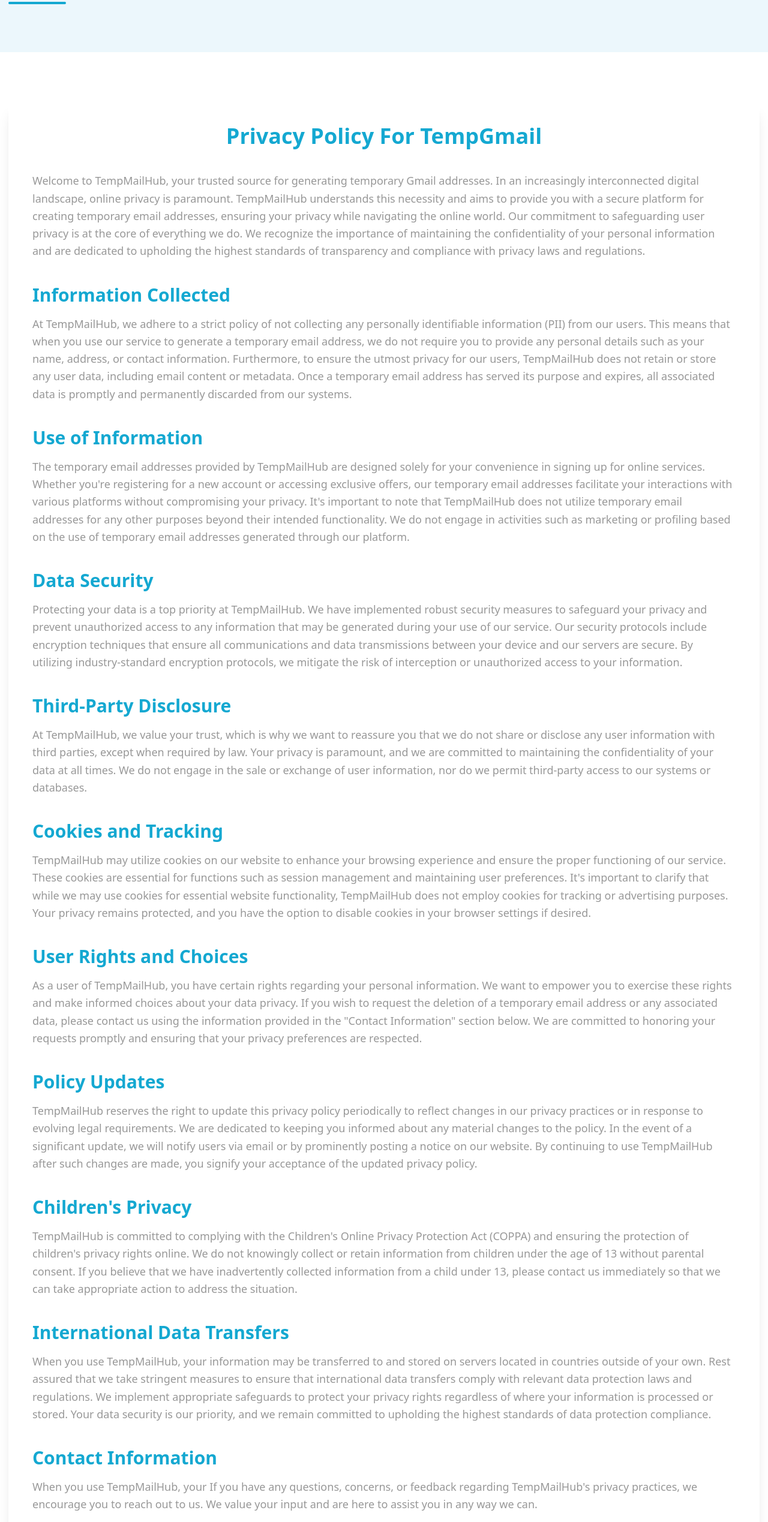
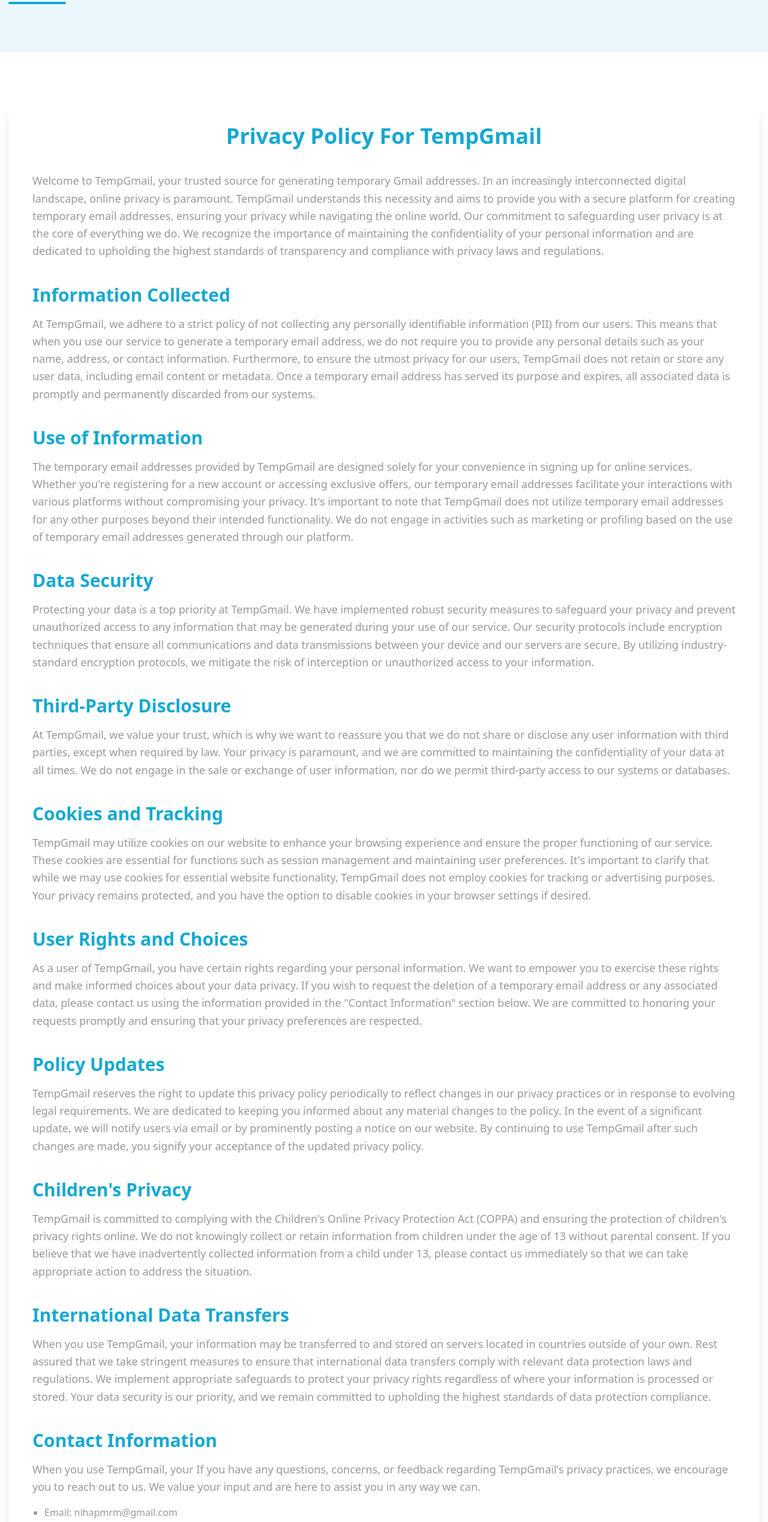
Before and after one commit to bhavin3206/temp-gmail, a React (Vite) app in the folder frontend/: page /privacy-policy in a window 1280 px wide. Shown: the part 234-2772 px from the top of the page at 60% size. Built offline with nearby package versions, Linux system fonts and the light colour scheme.

Commit message:
update content

```diff
--- a/frontend/src/components/About/about-us.jsx
+++ b/frontend/src/components/About/about-us.jsx
@@ -2,55 +2,55 @@
   {
     title: "Gmail Privacy",
     description:
-      "In our commitment to Gmail privacy, we ensure your emails remain yours alone; Temp Mail Hub never saved or stored any messages, upholding absolute user privacy.",
+      "At TempGmail, we are dedicated to protecting your Gmail privacy. Your emails remain completely private—TempGmail never saves or stores any of your messages, ensuring total user confidentiality.",
   },
   {
-    title: "Our Responsibility",
+    title: "Our Commitment",
     description:
-      "We're dedicated to keeping your email safe and private. Every temporary Gmail we provide is designed to be secure and easy to use, ensuring your peace of mind.",
+      "We are committed to safeguarding your email privacy. Each temporary Gmail we offer is built with security and simplicity in mind, ensuring you can use it with complete peace of mind.",
   },
   {
     title: "Why Choose Us",
     description:
-      "We provide genuine Gmails for a professional touch, blending top-notch security with user-friendly design. Choose us for authentic, hassle-free email solutions that prioritize your needs.",
+      "We offer authentic Gmail addresses with a professional edge, combining robust security and an easy-to-use design. Choose us for reliable, hassle-free email solutions that put your needs first.",
   },
   {
-    title: "Rapid Suppor",
+    title: "Rapid Support",
     description:
-      "Our dedicated team is available 24/7, ready to assist with any inquiries or issues. We're here to ensure a smooth, uninterrupted service, always prioritizing your needs and satisfaction.",
+      "Our dedicated team is available around the clock to assist with any questions or concerns. We’re committed to providing seamless service, always prioritizing your needs and ensuring your satisfaction.",
   },
 ];
 
 const UniqueSection = [
   {
     number: "1",
-    title: "Enhanced Privacy: ",
+    title: "Increased Privacy",
     description:
-      "With Temp Gmail, your identity and personal information remain anonymous, offering an added layer of privacy in your online interactions, essential in an era where data breaches are common.",
+      "Temp Gmail ensures your identity and personal details stay anonymous, providing an extra layer of privacy for your online activities—especially important in an age where data breaches are all too common.",
   },
   {
     number: "2",
-    title: "Exclusive Gmail Access: ",
+    title: "Exclusive Gmail Access",
     description:
-      "While many providers offer temporary email services, Temp Gmail specializes in offering unique access to temporary Gmail addresses, providing the reliability and familiarity of Google's service without compromising your main account.",
+      "Unlike other providers, Temp Gmail specializes in offering temporary Gmail addresses, giving you the reliability and familiarity of Google's service while keeping your primary account secure and separate.",
   },
   {
     number: "3",
-    title: "Superior Security: ",
+    title: "Top-Notch Security",
     description:
-      "Our platform prioritizes your security, ensuring that every temporary email address you use is secure and protected from potential threats, keeping unwanted spam and malicious emails away from your real inbox.",
+      "We prioritize your security, ensuring that each temporary email address is fully protected against potential threats, keeping spam and malicious emails away from your primary inbox.",
   },
   {
     number: "4",
-    title: "User-Friendly Interface: ",
+    title: "Easy-to-Use Interface",
     description:
-      "We understand the importance of simplicity. Our service is designed to be intuitive and easy to navigate, allowing you to generate and use a temporary Gmail address with just a few clicks.",
+      "We value simplicity. Our service is designed for ease of use, making it effortless to create and manage a temporary Gmail address with just a few clicks.",
   },
   {
     number: "5",
-    title: "Free and Accessible: ",
+    title: "Free and Accessible",
     description:
-      "Temp Gmail is committed to providing a high-quality service that is accessible to everyone. Enjoy the benefits of a temporary Gmail address at no cost, perfect for quick sign-ups, testing, or any situation where your primary email should remain private.",
+      "Temp Gmail is dedicated to offering a top-tier service that's available to all. Get the advantages of a temporary Gmail address at no cost—ideal for quick sign-ups, testing, or any situation where you want to keep your primary email private.",
   },
 ];
 
@@ -74,17 +74,16 @@
         <div className="container">
           <div className="text-center space-y-5">
             <h3 className="text-2xl sm:text-3xl md:text-4xl font-extrabold text-center text-primary-foreground">
-              Welcome to Tempgmail
+              Welcome to TempGmail
             </h3>
 
             <p>
-              Where we stand out in the world of temporary email services. Many temp mail providers
-              exist, but we are unique because we deliver exclusive, secure Gmail solutions with
-              unmatched privacy. Our commitment is to provide you with a safe, reliable, and
-              convenient way to protect your primary email from spam and maintain your privacy
-              online. At TempMailHub, we're more than just a service; we're your ally in navigating
-              the digital world with confidence and ease. Join us on a journey towards a cleaner,
-              safer inbox.
+              While many temporary email providers exist, we stand out by offering exclusive, secure
+              Gmail solutions with unparalleled privacy. Our goal is to offer a safe, reliable, and
+              easy way to protect your primary email from spam and ensure your online privacy. At
+              TempGmail, we're not just a service—we're your trusted partner, helping you navigate
+              the digital world with confidence and peace of mind. Join us in creating a cleaner,
+              more secure inbox.
             </p>
           </div>
         </div>
--- a/frontend/src/components/PrivacyPolicy/privacy-policy.jsx
+++ b/frontend/src/components/PrivacyPolicy/privacy-policy.jsx
@@ -23,14 +23,14 @@
 
             <div className="space-y-4">
               <p className="leading-relaxed text-base sm:text-lg">
-                Welcome to TempMailHub, your trusted source for generating temporary Gmail
-                addresses. In an increasingly interconnected digital landscape, online privacy is
-                paramount. TempMailHub understands this necessity and aims to provide you with a
-                secure platform for creating temporary email addresses, ensuring your privacy while
-                navigating the online world. Our commitment to safeguarding user privacy is at the
-                core of everything we do. We recognize the importance of maintaining the
-                confidentiality of your personal information and are dedicated to upholding the
-                highest standards of transparency and compliance with privacy laws and regulations.
+                Welcome to TempGmail, your trusted source for generating temporary Gmail addresses.
+                In an increasingly interconnected digital landscape, online privacy is paramount.
+                TempGmail understands this necessity and aims to provide you with a secure platform
+                for creating temporary email addresses, ensuring your privacy while navigating the
+                online world. Our commitment to safeguarding user privacy is at the core of
+                everything we do. We recognize the importance of maintaining the confidentiality of
+                your personal information and are dedicated to upholding the highest standards of
+                transparency and compliance with privacy laws and regulations.
               </p>
             </div>
 
@@ -39,14 +39,14 @@
                 Information Collected
               </h5>
               <p className="leading-relaxed text-base sm:text-lg">
-                At TempMailHub, we adhere to a strict policy of not collecting any personally
+                At TempGmail, we adhere to a strict policy of not collecting any personally
                 identifiable information (PII) from our users. This means that when you use our
                 service to generate a temporary email address, we do not require you to provide any
                 personal details such as your name, address, or contact information. Furthermore, to
-                ensure the utmost privacy for our users, TempMailHub does not retain or store any
-                user data, including email content or metadata. Once a temporary email address has
-                served its purpose and expires, all associated data is promptly and permanently
-                discarded from our systems.
+                ensure the utmost privacy for our users, TempGmail does not retain or store any user
+                data, including email content or metadata. Once a temporary email address has served
+                its purpose and expires, all associated data is promptly and permanently discarded
+                from our systems.
               </p>
             </div>
 
@@ -55,14 +55,14 @@
                 Use of Information
               </h5>
               <p className="leading-relaxed text-base sm:text-lg">
-                The temporary email addresses provided by TempMailHub are designed solely for your
+                The temporary email addresses provided by TempGmail are designed solely for your
                 convenience in signing up for online services. Whether you're registering for a new
                 account or accessing exclusive offers, our temporary email addresses facilitate your
                 interactions with various platforms without compromising your privacy. It's
-                important to note that TempMailHub does not utilize temporary email addresses for
-                any other purposes beyond their intended functionality. We do not engage in
-                activities such as marketing or profiling based on the use of temporary email
-                addresses generated through our platform.
+                important to note that TempGmail does not utilize temporary email addresses for any
+                other purposes beyond their intended functionality. We do not engage in activities
+                such as marketing or profiling based on the use of temporary email addresses
+                generated through our platform.
               </p>
             </div>
 
@@ -71,7 +71,7 @@
                 Data Security
               </h5>
               <p className="leading-relaxed text-base sm:text-lg">
-                Protecting your data is a top priority at TempMailHub. We have implemented robust
+                Protecting your data is a top priority at TempGmail. We have implemented robust
                 security measures to safeguard your privacy and prevent unauthorized access to any
                 information that may be generated during your use of our service. Our security
                 protocols include encryption techniques that ensure all communications and data
@@ -86,7 +86,7 @@
                 Third-Party Disclosure
               </h5>
               <p className="leading-relaxed text-base sm:text-lg">
-                At TempMailHub, we value your trust, which is why we want to reassure you that we do
+                At TempGmail, we value your trust, which is why we want to reassure you that we do
                 not share or disclose any user information with third parties, except when required
                 by law. Your privacy is paramount, and we are committed to maintaining the
                 confidentiality of your data at all times. We do not engage in the sale or exchange
@@ -100,11 +100,11 @@
                 Cookies and Tracking
               </h5>
               <p className="leading-relaxed text-base sm:text-lg">
-                TempMailHub may utilize cookies on our website to enhance your browsing experience
-                and ensure the proper functioning of our service. These cookies are essential for
+                TempGmail may utilize cookies on our website to enhance your browsing experience and
+                ensure the proper functioning of our service. These cookies are essential for
                 functions such as session management and maintaining user preferences. It's
                 important to clarify that while we may use cookies for essential website
-                functionality, TempMailHub does not employ cookies for tracking or advertising
+                functionality, TempGmail does not employ cookies for tracking or advertising
                 purposes. Your privacy remains protected, and you have the option to disable cookies
                 in your browser settings if desired.
               </p>
@@ -115,12 +115,12 @@
                 User Rights and Choices
               </h5>
               <p className="leading-relaxed text-base sm:text-lg">
-                As a user of TempMailHub, you have certain rights regarding your personal
-                information. We want to empower you to exercise these rights and make informed
-                choices about your data privacy. If you wish to request the deletion of a temporary
-                email address or any associated data, please contact us using the information
-                provided in the "Contact Information" section below. We are committed to honoring
-                your requests promptly and ensuring that your privacy preferences are respected.
+                As a user of TempGmail, you have certain rights regarding your personal information.
+                We want to empower you to exercise these rights and make informed choices about your
+                data privacy. If you wish to request the deletion of a temporary email address or
+                any associated data, please contact us using the information provided in the
+                "Contact Information" section below. We are committed to honoring your requests
+                promptly and ensuring that your privacy preferences are respected.
               </p>
             </div>
 
@@ -129,11 +129,11 @@
                 Policy Updates
               </h5>
               <p className="leading-relaxed text-base sm:text-lg">
-                TempMailHub reserves the right to update this privacy policy periodically to reflect
+                TempGmail reserves the right to update this privacy policy periodically to reflect
                 changes in our privacy practices or in response to evolving legal requirements. We
                 are dedicated to keeping you informed about any material changes to the policy. In
                 the event of a significant update, we will notify users via email or by prominently
-                posting a notice on our website. By continuing to use TempMailHub after such changes
+                posting a notice on our website. By continuing to use TempGmail after such changes
                 are made, you signify your acceptance of the updated privacy policy.
               </p>
             </div>
@@ -143,7 +143,7 @@
                 Children's Privacy
               </h5>
               <p className="leading-relaxed text-base sm:text-lg">
-                TempMailHub is committed to complying with the Children's Online Privacy Protection
+                TempGmail is committed to complying with the Children's Online Privacy Protection
                 Act (COPPA) and ensuring the protection of children's privacy rights online. We do
                 not knowingly collect or retain information from children under the age of 13
                 without parental consent. If you believe that we have inadvertently collected
@@ -157,12 +157,12 @@
                 International Data Transfers
               </h5>
               <p className="leading-relaxed text-base sm:text-lg">
-                When you use TempMailHub, your information may be transferred to and stored on
-                servers located in countries outside of your own. Rest assured that we take
-                stringent measures to ensure that international data transfers comply with relevant
-                data protection laws and regulations. We implement appropriate safeguards to protect
-                your privacy rights regardless of where your information is processed or stored.
-                Your data security is our priority, and we remain committed to upholding the highest
+                When you use TempGmail, your information may be transferred to and stored on servers
+                located in countries outside of your own. Rest assured that we take stringent
+                measures to ensure that international data transfers comply with relevant data
+                protection laws and regulations. We implement appropriate safeguards to protect your
+                privacy rights regardless of where your information is processed or stored. Your
+                data security is our priority, and we remain committed to upholding the highest
                 standards of data protection compliance.
               </p>
             </div>
@@ -172,8 +172,8 @@
                 Contact Information
               </h5>
               <p className="leading-relaxed text-base sm:text-lg">
-                When you use TempMailHub, your If you have any questions, concerns, or feedback
-                regarding TempMailHub's privacy practices, we encourage you to reach out to us. We
+                When you use TempGmail, your If you have any questions, concerns, or feedback
+                regarding TempGmail's privacy practices, we encourage you to reach out to us. We
                 value your input and are here to assist you in any way we can.
               </p>
 
@@ -185,8 +185,8 @@
               <p className="leading-relaxed text-base sm:text-lg">
                 We strive to provide timely and effective responses to inquiries and are dedicated
                 to maintaining open communication with our users regarding privacy matters. Thank
-                you for choosing TempMailHub. We appreciate your trust and confidence in our
-                service, and we remain committed to protecting your privacy every step of the way.
+                you for choosing TempGmail. We appreciate your trust and confidence in our service,
+                and we remain committed to protecting your privacy every step of the way.
               </p>
             </div>
           </div>
--- a/frontend/src/index.css
+++ b/frontend/src/index.css
@@ -14,7 +14,6 @@
   --breakpoint-lg: 1024px;
   --breakpoint-xl: 1280px;
   --breakpoint-2xl: 1536px;
-  --breakpoint-3xl: 1728px;
 
   --color-background: var(--background);
   --color-foreground: var(--foreground);
```
Also changed, not shown: frontend/src/components/Disclaimer/disclaimer.jsx (+10 -7 lines), frontend/src/components/TermAndContition/term-and-contition.jsx (+25 -27 lines).
